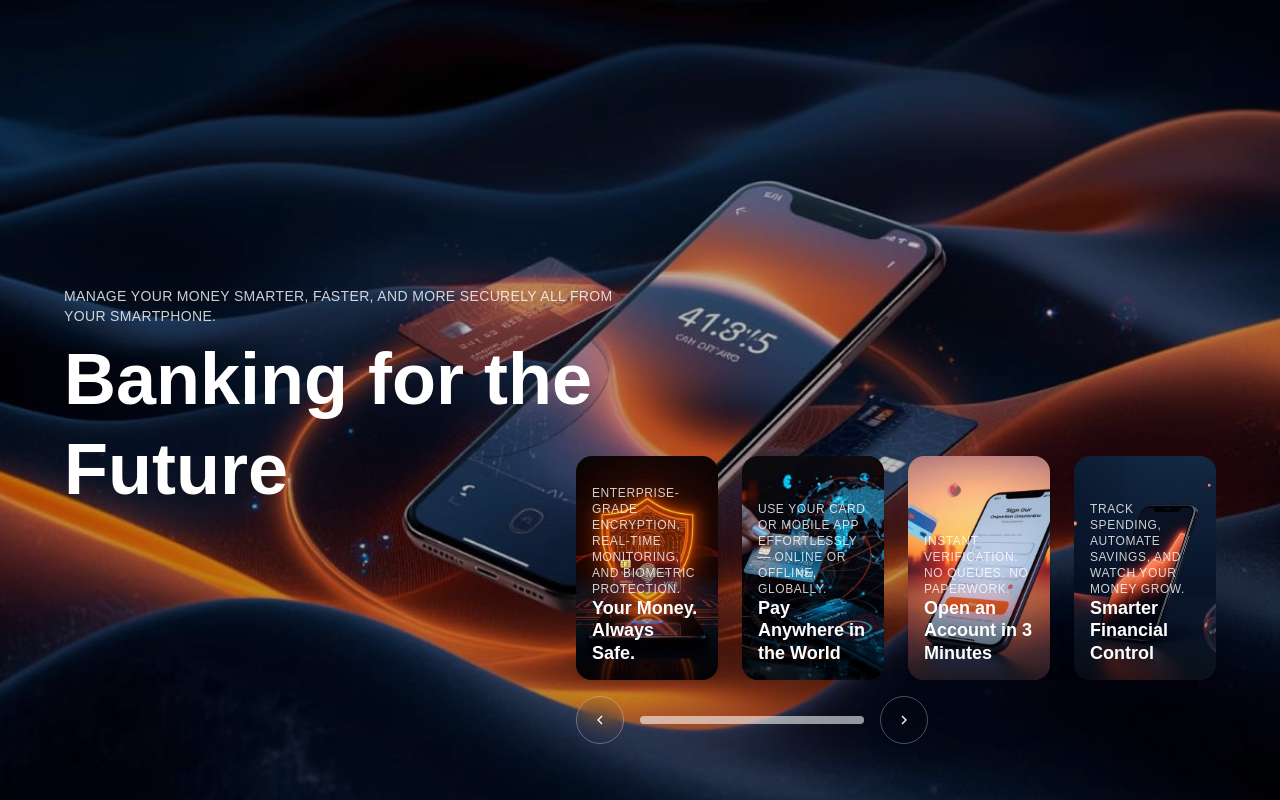
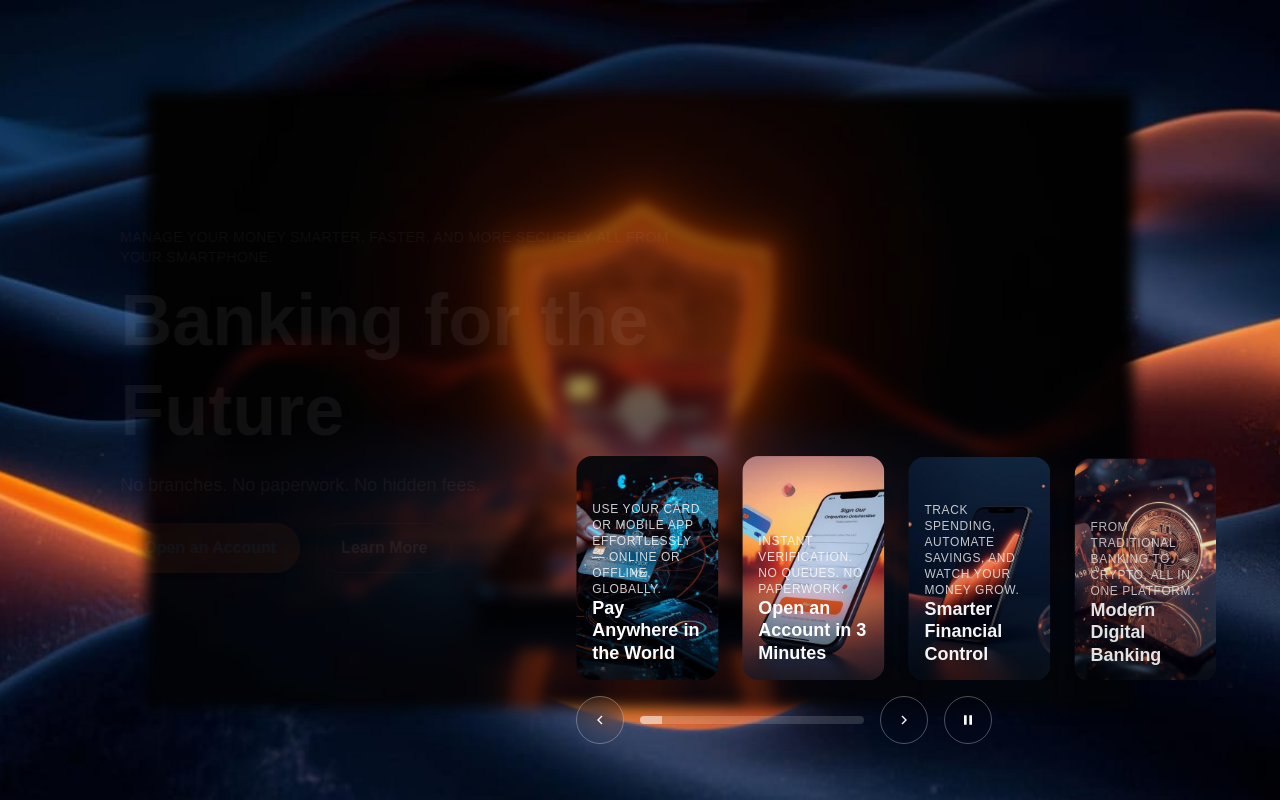
Before and after one commit to Hartoley/flipzy-official, a Next.js app: page / in a window 1280 px wide. Built offline with nearby package versions, Linux system fonts and the light colour scheme.

Commit message:
`Updated HeroStage component with new features and design changes`

```diff
--- a/components/hero/HeroStage.tsx
+++ b/components/hero/HeroStage.tsx
@@ -5,7 +5,7 @@ import { motion, AnimatePresence } from "framer-motion";
 import { heroSlides } from "./heroData";
 import HeroCard from "./HeroCard";
 
-const AUTO_ADVANCE_MS = 3000; // FASTER SLIDE CHANGES
+const AUTO_ADVANCE_MS = 5000; // FASTER SLIDE CHANGES
 
 export default function HeroStage() {
   const total = heroSlides.length;
@@ -50,12 +50,17 @@ export default function HeroStage() {
   }, [index, total, visibleCount]);
 
   const active = heroSlides[index];
+  const prevIndex = (index - 1 + total) % total;
+  const previous = heroSlides[prevIndex];
 
   return (
     <section
       className="relative w-full h-screen overflow-hidden bg-[#0A0F1F]"
-      onMouseEnter={() => setIsPaused(true)}
-      onMouseLeave={() => setIsPaused(false)}
+      style={{
+        backgroundImage: `url(${previous.image})`,
+        backgroundSize: "cover",
+        backgroundPosition: "center",
+      }}
     >
       {/* ------------------- BACKGROUND ------------------- */}
       <AnimatePresence mode="wait">
@@ -104,6 +109,27 @@ export default function HeroStage() {
                   {active.description}
                 </p>
               )}
+
+              {/* CTA BUTTONS */}
+              <div className="mt-6 flex gap-4">
+                {/* Primary CTA */}
+                <button
+                  className="px-6 py-3 rounded-full font-semibold
+               bg-[#ff6b2c] text-white shadow-lg
+               hover:bg-[#fc9062] transition-all"
+                >
+                  {active.cta1}
+                </button>
+
+                {/* Secondary CTA */}
+                <button
+                  className="px-6 py-3 rounded-full font-semibold text-white
+               border border-white/40 backdrop-blur-md
+               hover:bg-white/10 transition-all"
+                >
+                  {active.cta2}
+                </button>
+              </div>
             </motion.div>
           </AnimatePresence>
         </div>
@@ -179,6 +205,25 @@ export default function HeroStage() {
               <path d="M9 6l6 6-6 6" stroke="currentColor" strokeWidth="2" />
             </svg>
           </button>
+          {/* Pause / Play */}
+          <button
+            onClick={() => setIsPaused((p) => !p)}
+            className="w-10 h-10 sm:w-12 sm:h-12 rounded-full
+             border border-white/30 flex items-center justify-center
+             backdrop-blur-md text-white"
+          >
+            {isPaused ? (
+              // Play icon
+              <svg width="16" height="16" viewBox="0 0 24 24" fill="none">
+                <path d="M8 5l12 7-12 7V5z" fill="currentColor" />
+              </svg>
+            ) : (
+              // Pause icon
+              <svg width="16" height="16" viewBox="0 0 24 24" fill="none">
+                <path d="M6 5h4v14H6V5zm8 0h4v14h-4V5z" fill="currentColor" />
+              </svg>
+            )}
+          </button>
         </div>
       </div>
     </section>
--- a/components/hero/heroData.ts
+++ b/components/hero/heroData.ts
@@ -4,16 +4,19 @@ export const heroSlides = [
     title: "Banking for the Future",
     subtitle:
       "Manage your money smarter, faster, and more securely all from your smartphone.",
-    tagline: "No branches. No paperwork. No hidden fees.",
+    description: "No branches. No paperwork. No hidden fees.",
+    cta1: "Open an Account",
+    cta2: "Learn More",
     image: "/images/background1.jpg",
-
   },
   {
     id: 2,
     title: "Your Money. Always Safe.",
     subtitle:
       "Enterprise-grade encryption, real-time monitoring, and biometric protection.",
-    tagline: "Security you can trust.",
+    description: "Security you can trust.",
+    cta1: "Explore Security",
+    cta2: "Get Started",
     image: "/images/background2.jpg",
   },
   {
@@ -21,15 +24,18 @@ export const heroSlides = [
     title: "Pay Anywhere in the World",
     subtitle:
       "Use your card or mobile app effortlessly — online or offline, globally.",
-    tagline: "Borderless banking.",
+    description: "Borderless banking.",
+    cta1: "See How It Works",
+    cta2: "Get Your Card",
     image: "/images/background3.jpg",
   },
   {
     id: 4,
     title: "Open an Account in 3 Minutes",
-    subtitle:
-      "Instant verification. No queues. No paperwork.",
-    tagline: "Start banking fast.",
+    subtitle: "Instant verification. No queues. No paperwork.",
+    description: "Start banking fast.",
+    cta1: "Create Account",
+    cta2: "Requirements",
     image: "/images/background4.jpg",
   },
   {
@@ -37,7 +43,9 @@ export const heroSlides = [
     title: "Smarter Financial Control",
     subtitle:
       "Track spending, automate savings, and watch your money grow.",
-    tagline: "Your money, organized.",
+    description: "Your money, organized.",
+    cta1: "Track Your Spending",
+    cta2: "Start Saving",
     image: "/images/background5.jpg",
   },
   {
@@ -45,7 +53,9 @@ export const heroSlides = [
     title: "Modern Digital Banking",
     subtitle:
       "From traditional banking to crypto, all in one platform.",
-    tagline: "Next-gen finance.",
+    description: "Next-gen finance.",
+    cta1: "Explore Features",
+    cta2: "Try Now",
     image: "/images/background6.jpg",
   },
 ];
```
